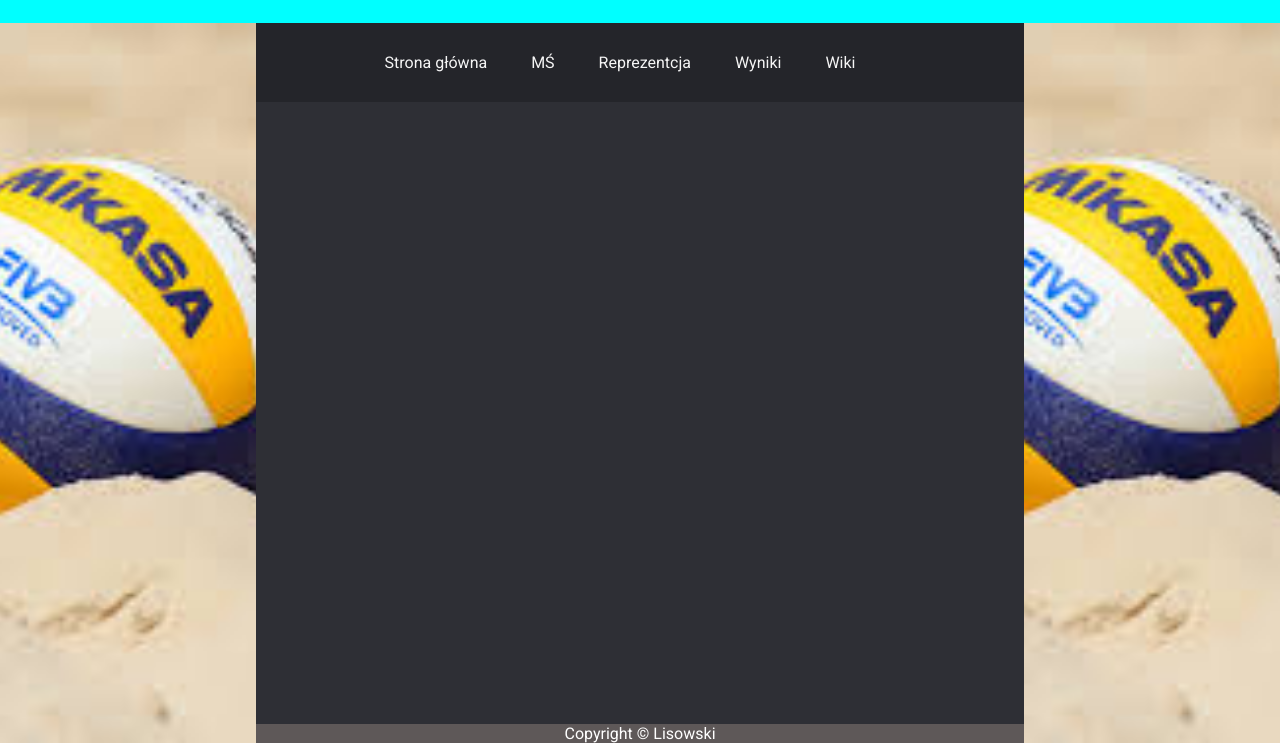
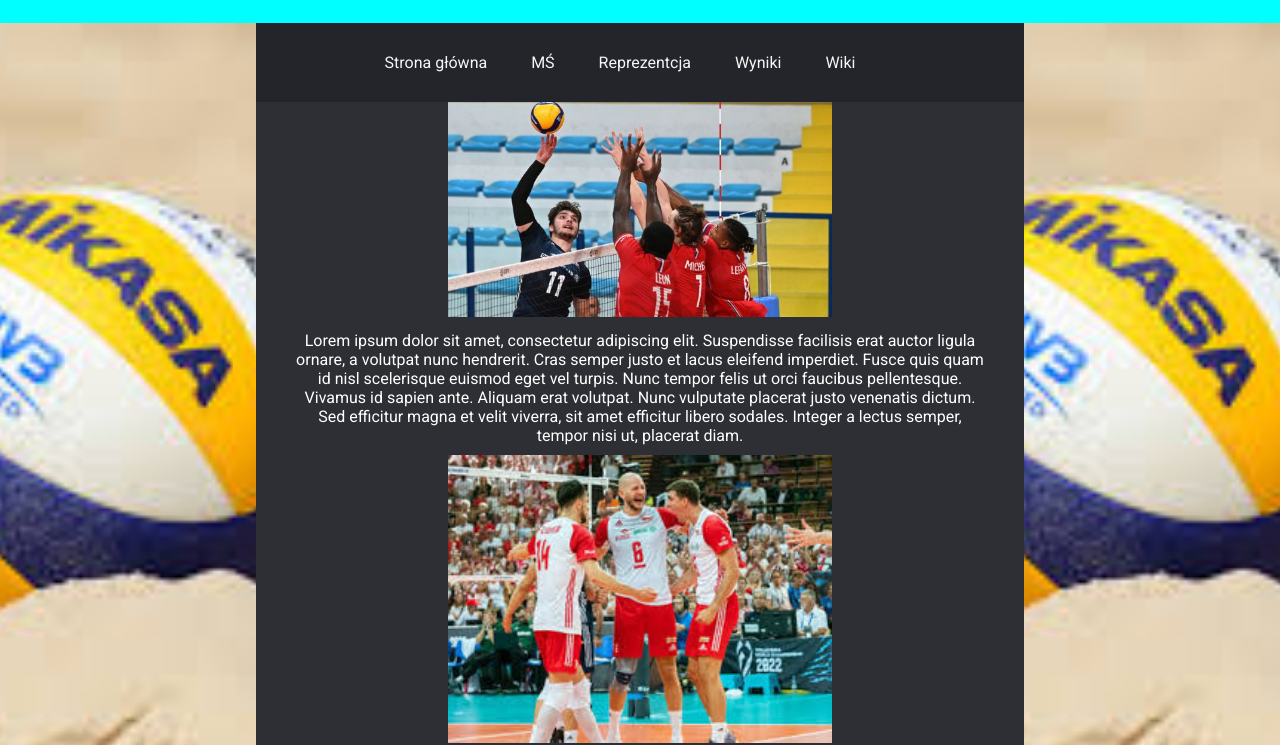
Before and after one commit to Kacperek2872/Projekt-szkolny-, a plain HTML site: page Reprezentacja.html in a window 1280 px wide. Shown: the part 57-802 px from the top of the page. Drawn offline with Linux system fonts and the light colour scheme.

Commit message:
New
Signed-off-by: Kacperek2872 <lisowsky07@gmail.com>

```diff
--- a/Reprezentacja.html
+++ b/Reprezentacja.html
@@ -30,15 +30,15 @@
 
                 </ul>
             </nav>
+    <section class="content2">
+        <div class="repo">
+        <img src="obrazek (4).jpg"  width= 50% alt="Ludzie">
+        <p>Lorem ipsum dolor sit amet, consectetur adipiscing elit. Suspendisse facilisis erat auctor ligula ornare, a volutpat nunc hendrerit. Cras semper justo et lacus eleifend imperdiet. Fusce quis quam id nisl scelerisque euismod eget vel turpis. Nunc tempor felis ut orci faucibus pellentesque. Vivamus id sapien ante. Aliquam erat volutpat. Nunc vulputate placerat justo venenatis dictum. Sed efficitur magna et velit viverra, sit amet efficitur libero sodales. Integer a lectus semper, tempor nisi ut, placerat diam.</p>
+        <img src="obrazek.jpg"  width= 50% alt="Ludziev2">
+        <p>Sed malesuada eros in quam fringilla auctor. Nam eget nibh tempor, eleifend est et, venenatis sem. Suspendisse sit amet orci quis est euismod hendrerit. In nec ornare nisl. Suspendisse varius tellus quis dui cursus scelerisque. Proin feugiat tempor nisi, ut varius tortor lobortis sit amet. Aliquam non ex eu nulla venenatis tempus. Vivamus bibendum mattis turpis tempor facilisis. Aliquam fermentum, eros id commodo maximus, massa ligula tempor turpis, ut fermentum risus nisi at ex. Sed ultricies risus elit, et euismod arcu vulputate eget.</p>
+        </div>
+    </section>
 
-     <div class="menu">
-
-    </div>
-
-
-    <section class="content2">
-
-    </section>
     <section class="footer">
         Copyright &copy; Lisowski
     </section>
--- a/style.css
+++ b/style.css
@@ -125,3 +125,8 @@ a.picture {
 a.picture:hover {
 	color: #0088a9;
 }
+.repo p  {
+	width: 90%;
+	margin: 10px auto;
+	text-align: center;
+}
```
